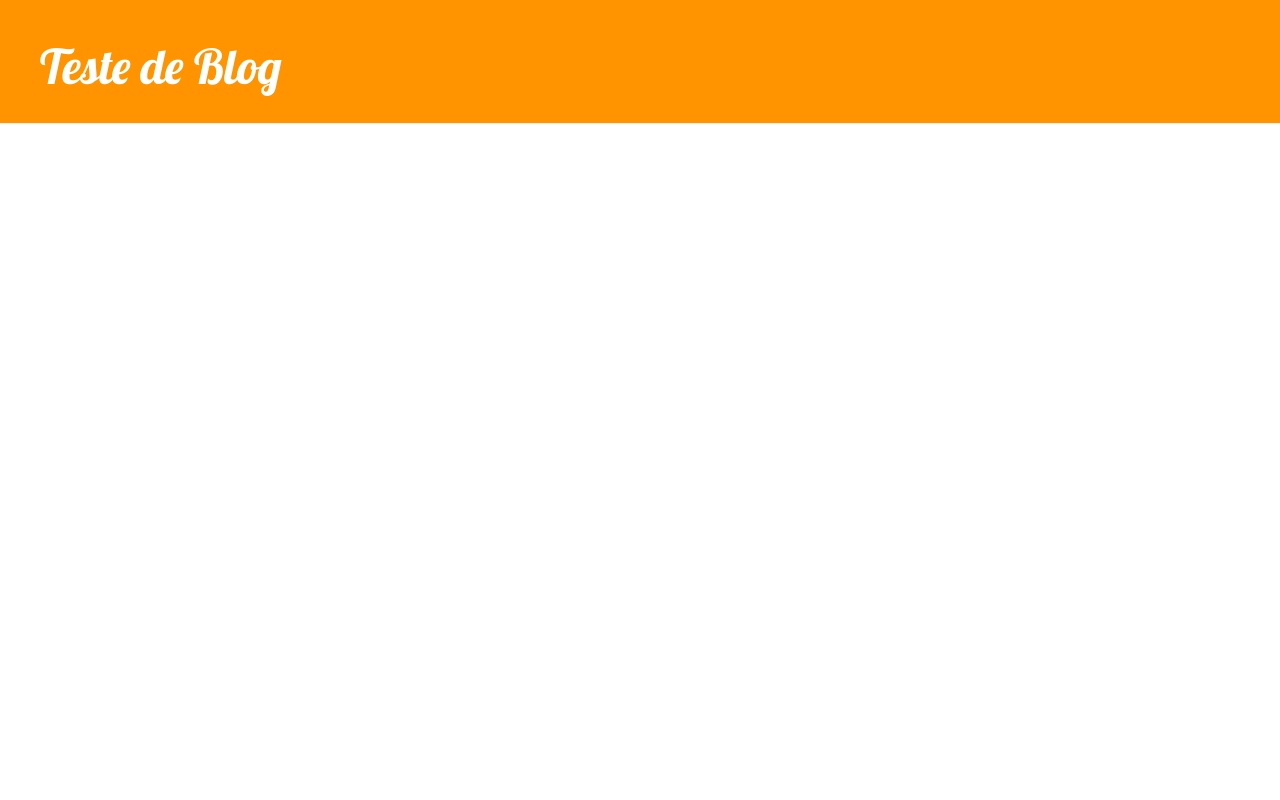
After one commit to pedroalpacheco/teste-django, a Django app: template pedro/blog/templates/blog/base.html in a window 1280 px wide. The commit adds this page. Run offline with Django 3.2, Linux system fonts and the light colour scheme; the template is opened without the code that fills it, so the values that code supplies are empty; some libraries are stand-ins or nearby versions.

Commit message:
Estendendo_template

```diff
--- /dev/null
+++ b/pedro/blog/templates/blog/base.html
@@ -0,0 +1,23 @@
+{% load staticfiles %}
+<html>
+    <head>
+        <title>Teste de Blog</title>
+        <link rel="stylesheet" href="//maxcdn.bootstrapcdn.com/bootstrap/3.2.0/css/bootstrap.min.css">
+        <link rel="stylesheet" href="//maxcdn.bootstrapcdn.com/bootstrap/3.2.0/css/bootstrap-theme.min.css">
+        <link href='//fonts.googleapis.com/css?family=Lobster&subset=latin,latin-ext' rel='stylesheet' type='text/css'>
+        <link rel="stylesheet" href="{% static 'css/blog.css' %}">
+    </head>
+    <body>
+    <div class="page-header">
+        <h1><a href="/">Teste de Blog</a></h1>
+    </div>
+    <div class="content container">
+        <div class="row">
+            <div class="col-md-8">
+            {% block content %}
+            {% endblock %}
+            </div>
+        </div>
+    </div>
+</body>
+</html>
```
Also changed, not shown: pedro/blog/templates/blog/post_list.html (+3 -18 lines).
